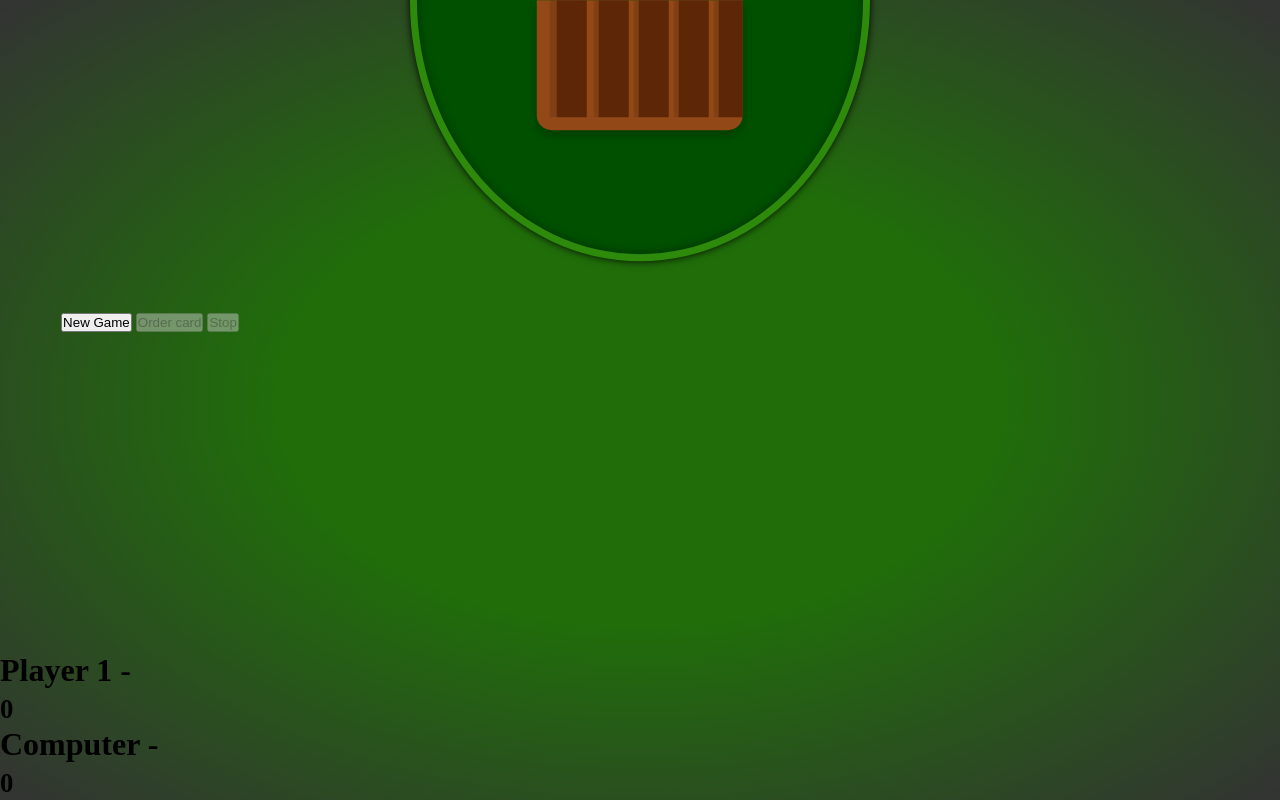
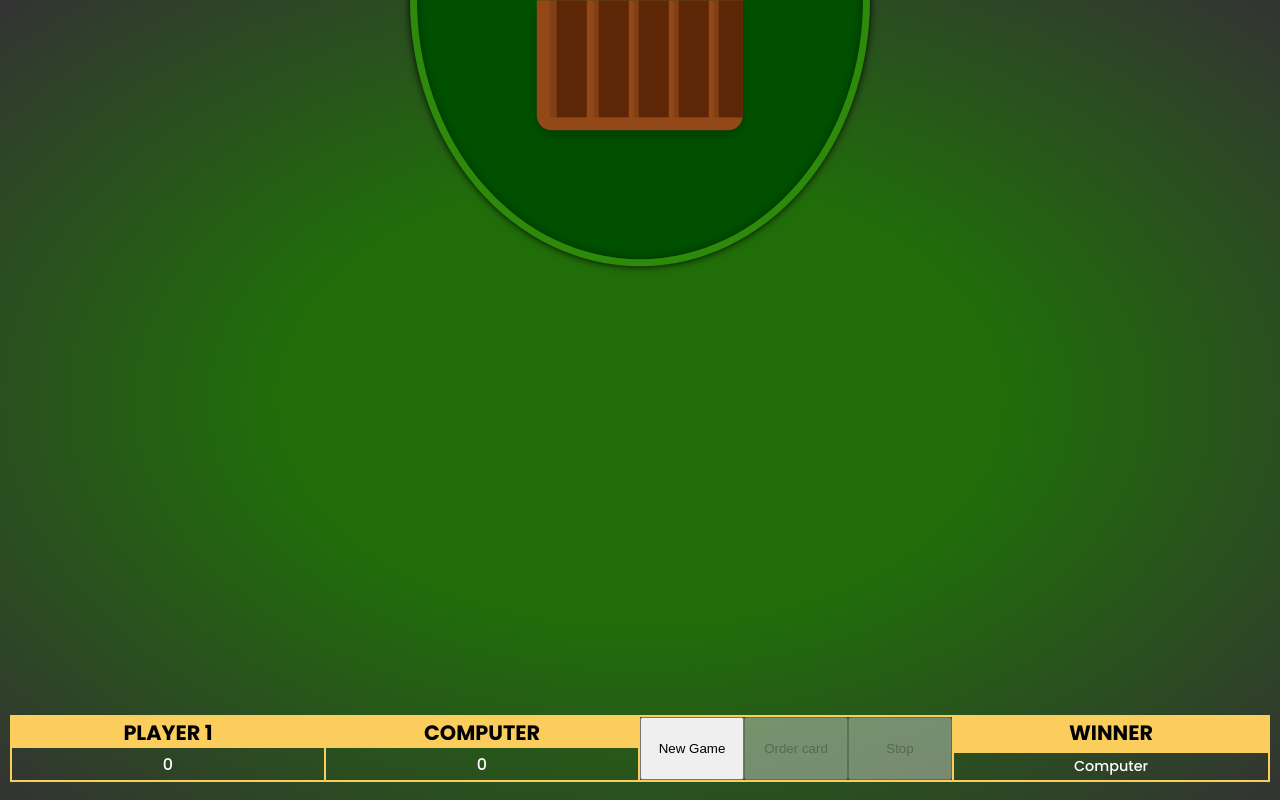
Before and after one commit to CamiloCortesM/Blackjack, a website built with Vite: page index.html in a window 1280 px wide. Built offline with nearby package versions, Linux system fonts and the light colour scheme.

Commit message:
the information bar and buttons in the footer have been created.

```diff
--- a/index.html
+++ b/index.html
@@ -16,17 +16,6 @@
         </div>
       </div>
       <div class="body__table">
-        <div class="row mt-2">
-          <div class="col text-center">
-            <button id="btnNew" class="btn btn-danger">New Game</button>
-            <button id="btnOrder" disabled="disabled" class="btn btn-primary">
-              Order card
-            </button>
-            <button id="btnStop" disabled="disabled" class="btn btn-primary">
-              Stop
-            </button>
-          </div>
-        </div>
         <div class="player container">
           <div class="col">
             <div id="player-cards" class="divCards"></div>
@@ -40,11 +29,26 @@
       </div>
       <div class="fotter__table">
         <div class="table__score">
-          <div class="table__score--player">
-            <h1>Player 1 - <div class="score"><small>0</small></div></h1>
+          <div class="table__score--player score__player">
+            <div class="score--title"><h2>Player 1</h2></div>
+            <div class="score"><small>0</small></div>
           </div>
-          <div class="table__score--computer">
-            <h1>Computer - <div class="score"><small>0</small></div></h1>
+          <div class="table__score--computer score__player">
+            <div class="score--title"><h2>Computer</h2></div>
+            <div class="score"><small>0</small></div>
+          </div>
+          <div class="buttons">
+              <button id="btnNew" class="btn btn-danger">New Game</button>
+              <button id="btnOrder" disabled="disabled" class="btn btn-primary">
+                Order card
+              </button>
+              <button id="btnStop" disabled="disabled" class="btn btn-primary">
+                Stop
+              </button>
+          </div>
+          <div class="table__win">
+            <div class="table__win--title"><h2>Winner</h2></div>
+            <div class="winner"><p>Computer</p></div>
           </div>
         </div>
       </div>
--- a/style.css
+++ b/style.css
@@ -1,3 +1,4 @@
+@import url('https://fonts.googleapis.com/css2?family=Poppins:wght@300;500;600;700&display=swap');
 * {
   box-sizing: border-box;
   margin: 0;
@@ -5,6 +6,7 @@
 }
 
 #app {
+  font-family: 'Poppins', sans-serif;
   background: radial-gradient(
     ellipse at center,
     rgb(32, 109, 10) 40%,
@@ -57,6 +59,12 @@
 
 .fotter__table {
   grid-area: footer;
+  display: grid;
+  justify-items: center;
+  align-items: center;
+  grid-template-columns: 1fr;
+  grid-template-rows: 30px 1fr;
+  padding: 10px;
 }
 
 .table__half-circle {
@@ -114,8 +122,58 @@
 .divCards {
   margin-left: 37.5px;
   display: flex;
- justify-content: center;
+  justify-content: center;
   width: 100%;
+}
+
+.table__score {
+  display: grid;
+  grid-row: 2;
+  justify-items: center;
+  align-items: center;
+  grid-template-columns: repeat(4, 1fr);
+  width: 100%;
+  height: 80%;
+  border: 2px solid rgb(250, 205, 92);
+}
+
+.score__player {
+  width: 100%;
+  height: 100%;
+  display: grid;
+  grid-template-columns: 1fr;
+  grid-template-rows: 1fr 1fr;
+  justify-content: center;
+  align-items: center;
+  border-right: 2px solid rgb(250, 205, 92);
+}
+
+.score--title {
+  width: 100%;
+  height: 100%;
+  background-color: rgb(250, 205, 92);
+  text-align: center;
+}
+
+.score{
+  width: 100%;
+  text-align: center;
+  font-size: 1.2rem;
+  color: white;
+}
+
+h2 {
+  font-size: 1.3rem;
+  text-transform: uppercase;
+}
+
+.buttons{
+  width: 100%;
+  height: 100%;
+  display: grid;
+  grid-template-columns: 1fr 1fr 1fr;
+  border-right: 2px solid rgb(250, 205, 92);
+
 }
 
 .item_card {
@@ -124,6 +182,27 @@
   margin-left: -75px;
 }
 
+.table__win{
+  width: 100%;
+  height: 100%;
+  display: grid;
+  grid-template-columns: 1fr;
+  justify-content: center;
+  align-items: center;
+}
+
+.table__win--title{
+  width: 100%;
+  height: 100%;
+  background-color: rgb(250, 205, 92);
+  text-align: center;
+}
+.winner{
+  text-align: center;
+  color: white;
+  font-size: .9rem;
+}
+
 #computer-cards,
 #player-cards {
   height: 240px;
```
